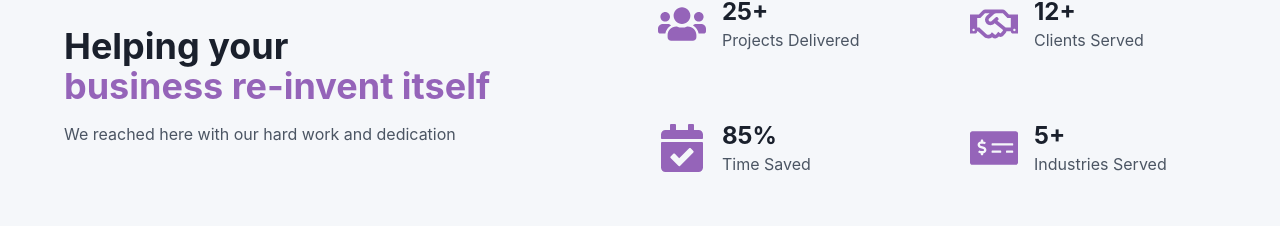
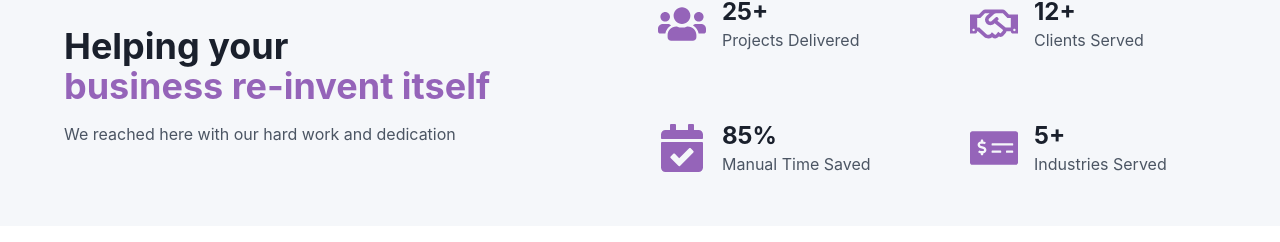
Before and after one commit to axia-ai/axia-ai-website, a React (Vite) app: page / in a window 1280 px wide. Shown: the part 820-1062 px from the top of the page. Built offline with nearby package versions, Linux system fonts and the light colour scheme.

Commit message:
updated stats text

```diff
--- a/src/Components/AchievementSection/Achievements.jsx
+++ b/src/Components/AchievementSection/Achievements.jsx
@@ -21,7 +21,7 @@ const Achievements = () => {
                 <div className="grid grid-cols-2 gap-8 lg:gap-16 text-left lg:w-1/2">
                     <AchievementsGroup icon={FaUsers} count="25+" label="Projects Delivered" />
                     <AchievementsGroup icon={FaRegHandshake} count="12+" label="Clients Served" />
-                    <AchievementsGroup icon={FaCalendarCheck} count="85%" label="Time Saved" />
+                    <AchievementsGroup icon={FaCalendarCheck} count="85%" label="Manual Time Saved" />
                     <AchievementsGroup icon={FaMoneyCheckAlt} count="5+" label="Industries Served" />
                 </div>
             </div>
```
